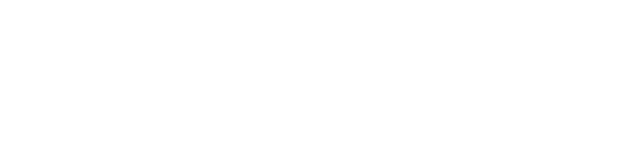
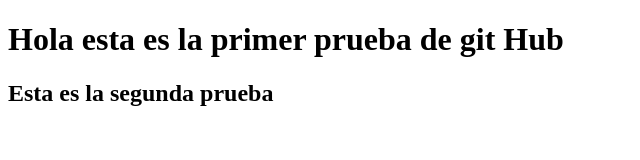
Before and after one commit to ManuelBenavides2022/PruebaHTML, a plain HTML site: page index.html in a window 1280 px wide. Shown: the whole page, without its empty margins (0-640 px from the left). Drawn offline with Linux system fonts and the light colour scheme.

Commit message:
Update index.html

```diff
--- a/index.html
+++ b/index.html
@@ -6,6 +6,7 @@
     <title>Git_Hub HTML</title>
 </head>
 <body>
-
+    <h1>Hola esta es la primer prueba de git Hub</h1>
+    <h2>Esta es la segunda prueba</h2>
 </body>
 </html>
```
